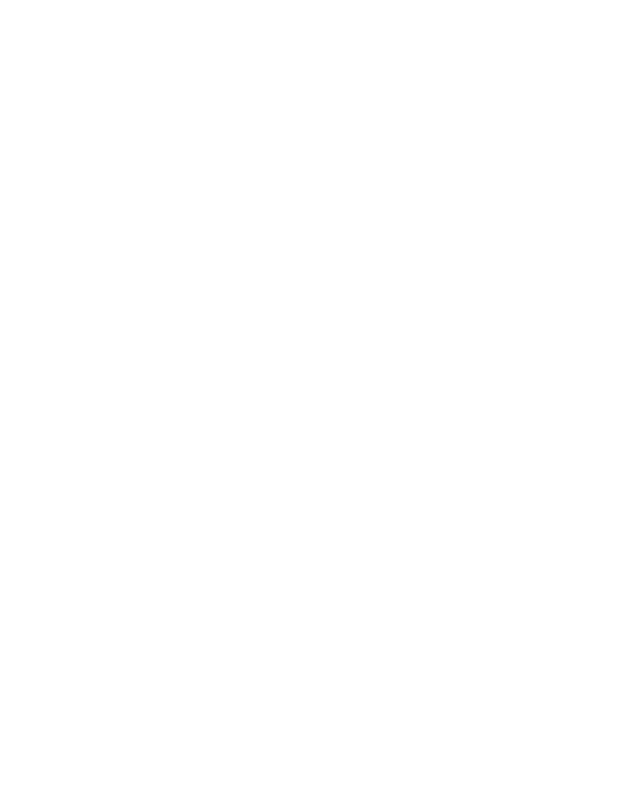
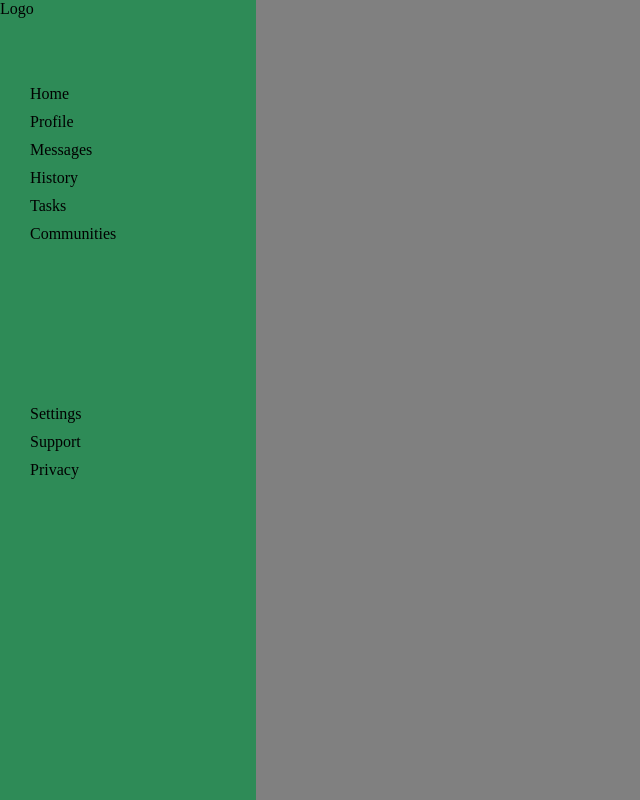
Before and after one commit to uwuzumaki/admin-dashboard, a plain HTML site: page index.html in a window 1280 px wide. Shown: the whole page, without its empty margins (0-640 px from the left). Drawn offline with Linux system fonts and the light colour scheme.

Commit message:
very rough layout of sidebar

```diff
--- a/index.html
+++ b/index.html
@@ -4,9 +4,37 @@
     <meta charset="UTF-8" />
     <meta http-equiv="X-UA-Compatible" content="IE=edge" />
     <meta name="viewport" content="width=device-width, initial-scale=1.0" />
+    <link rel="stylesheet" href="styles.css" />
     <title>Admin Dashboard</title>
   </head>
   <body>
-    <div class="container"><div class="sidebar"></div></div>
+    <div class="container">
+      <div class="header"></div>
+      <div class="sidebar">
+        <div class="logo">Logo</div>
+        <div class="views">
+          <ul class="upper">
+            <li class="home">Home</li>
+            <li class="profile">Profile</li>
+            <li class="messages">Messages</li>
+            <li class="history">History</li>
+            <li class="tasks">Tasks</li>
+            <li class="communities">Communities</li>
+          </ul>
+        </div>
+        <div class="misc">
+          <ul class="lower">
+            <li class="settings">Settings</li>
+            <li class="support">Support</li>
+            <li class="privacy">Privacy</li>
+          </ul>
+        </div>
+      </div>
+      <div class="content">
+        <div class="projects"></div>
+        <div class="announcements"></div>
+        <div class="trending"></div>
+      </div>
+    </div>
   </body>
 </html>
--- a/styles.css
+++ b/styles.css
@@ -0,0 +1,52 @@
+*,
+html,
+body {
+  margin: 0;
+  padding: 0;
+}
+
+body {
+  height: 100%;
+  width: 100%;
+  position: absolute;
+  background-color: grey;
+}
+
+.container {
+  display: grid;
+  grid-template: repeat(6, 1fr) / repeat(5, 1fr);
+  height: 100%;
+}
+
+.header {
+  grid-area: 1 / 2 / 2 / -1;
+}
+
+.sidebar {
+  grid-area: 1 / 1 / -1 / 2;
+  background-color: seagreen;
+  height: 100%;
+  display: grid;
+  grid-template-rows: 10% 40% 50%;
+}
+
+.logo {
+  grid-row: 1;
+}
+
+.upper {
+  display: flex;
+  flex-direction: column;
+}
+
+.upper li {
+  grid-row: 2 /3;
+  width: 100%;
+  padding: 5px 0 5px 30px;
+}
+
+.lower li {
+  grid-row: 3/4;
+  width: 100%;
+  padding: 5px 0 5px 30px;
+}
```
